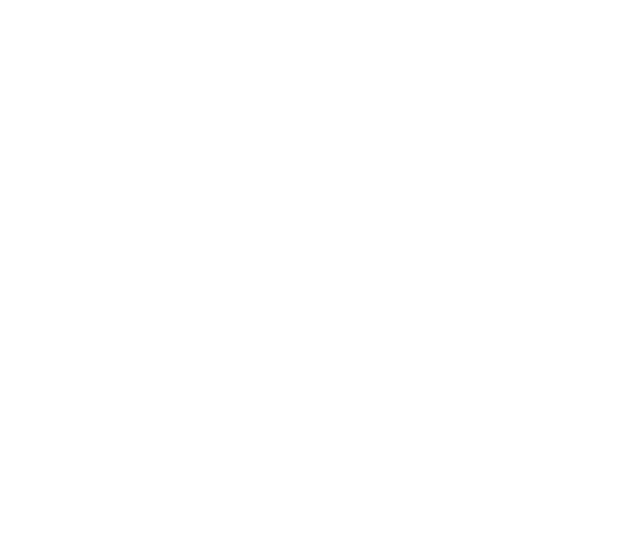
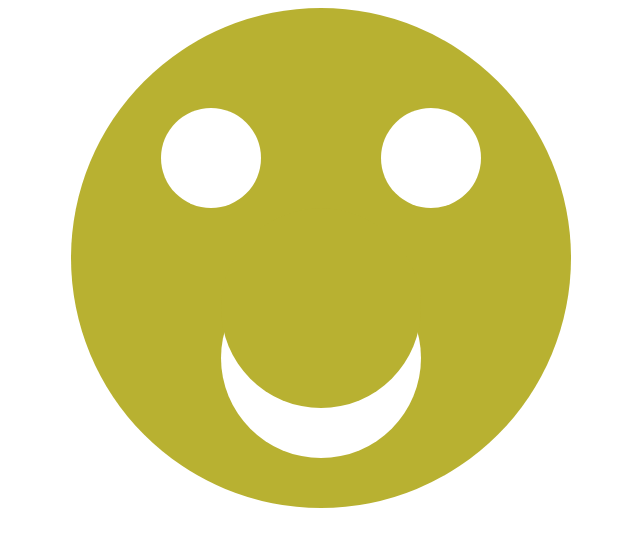
Before and after one commit to sultanyanovava/179, a plain HTML site: page 3.5/index.html in a window 1280 px wide. Shown: the whole page, without its empty margins (319-959 px from the left). Drawn offline with Linux system fonts and the light colour scheme.

Commit message:
task 3.5 done

```diff
--- a/3.5/index.html
+++ b/3.5/index.html
@@ -5,10 +5,10 @@
 </head>
 <body>
     <div id="parent">
+        <div id="rot1"></div>
+        <div id="rot2"></div>
         <div id="eye1"></div>
         <div id="eye2"></div>
-        <div id="nose"></div>
-        <div id="rot"></div>
     </div>
 </body>
 </html>
--- a/3.5/style.css
+++ b/3.5/style.css
@@ -0,0 +1,59 @@
+#parent {
+    position:relative;
+    width:500px;
+    height:500px;
+    margin:0 auto;
+    background-color:#b8b131;
+    border-radius:50%;
+}
+
+#eye1, #eye2 {
+    position:absolute;
+    width:100px;
+    height:100px;
+    background-color:white;
+    border-radius:50%;
+    top:100px;
+}
+
+#eye1 {
+    left:90px;
+}
+
+#eye2 {
+    right:90px;
+}
+
+#nose {
+    position:absolute;
+    width:60px;
+    height:60px;
+    background-color:white;
+    top:200px;
+    left:220px;
+    border-radius:50%;
+}
+
+#rot1 {
+position: absolute;
+top: 250px;
+left: 150px;
+
+width: 200px;
+height: 200px;
+border: 1 px solid white;
+background-color: white;
+border-radius: 100px;
+}
+
+#rot2{
+    position: absolute;
+    top: 200px;
+    left: 150px;
+
+    width: 200px;
+    height: 200px;
+    border: #b8b131;
+    background-color: #b8b131;
+    border-radius: 100px;
+}
```
